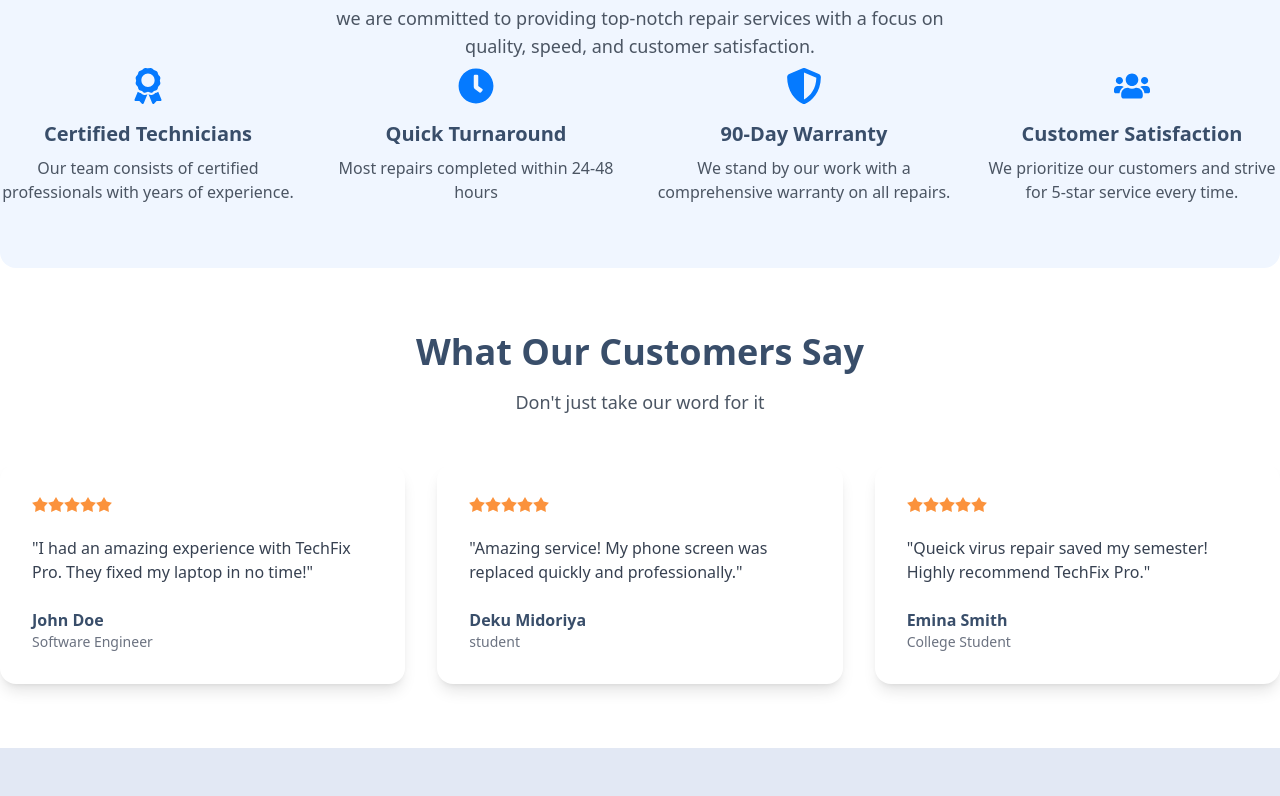
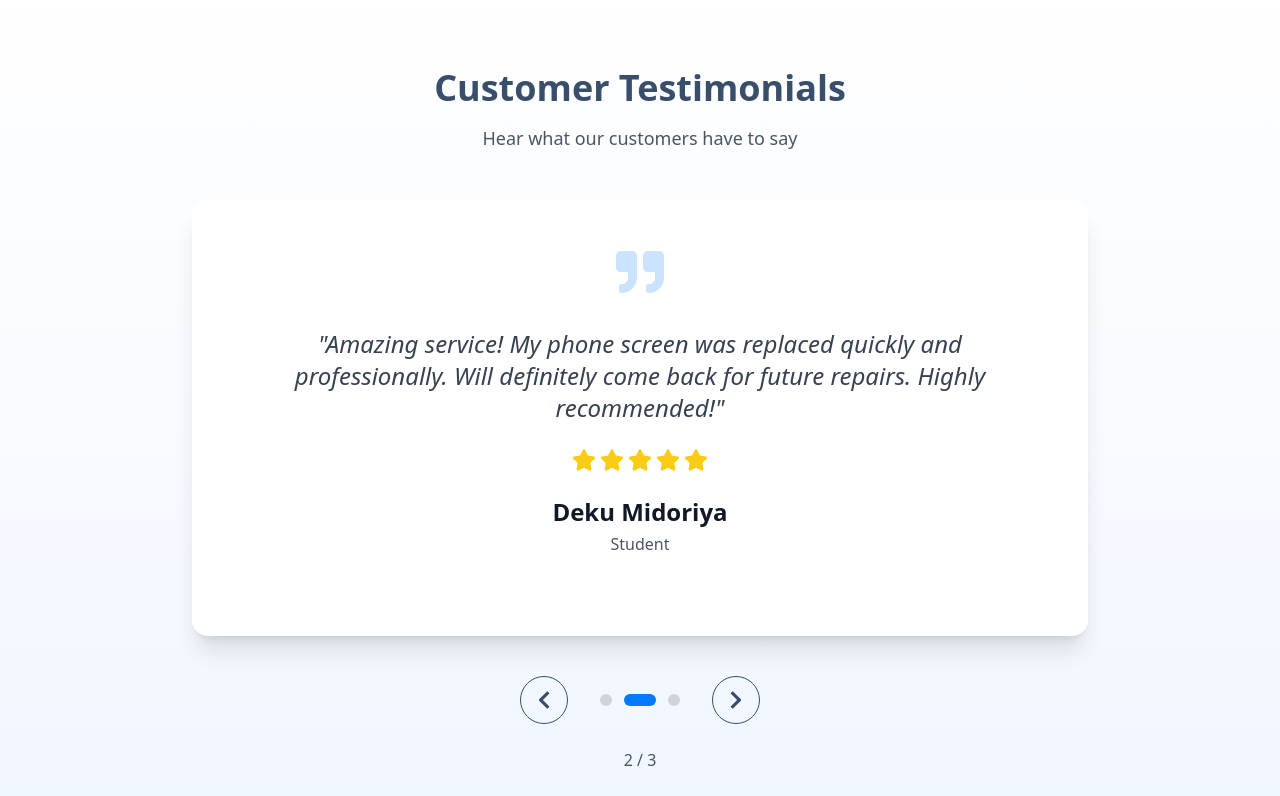
Before and after one commit to kikluz/techFix, a React (Vite) app: page / in a window 1280 px wide. Shown: the part 1920-2716 px from the top of the page. Built offline with nearby package versions, Linux system fonts and the light colour scheme.

Commit message:
show only three colomns on services

```diff
--- a/src/components/ServicesGrid.jsx
+++ b/src/components/ServicesGrid.jsx
@@ -56,6 +56,8 @@ const services = [
 ];
 
 const ServicesGrid = () => {
+  // ? Show only first 3 services for preview
+  const displayedServices = services.slice(0, 3);
   return (
     <section className="py-16">
       <div className="text-center mb-12">
@@ -66,7 +68,7 @@ const ServicesGrid = () => {
       </div>
 
       <div className="grid grid-cols-1 md:grid-cols-2 lg:grid-cols-3 gap-8">
-        {services.map((servise) => {
+        {displayedServices.map((servise) => {
           return (
             <div
               key={servise.id}
--- a/src/components/Testimonials.jsx
+++ b/src/components/Testimonials.jsx
@@ -1,4 +1,10 @@
-import React from "react";
+import React, { useState, useEffect } from "react";
+import {
+  FaStar,
+  FaChevronLeft,
+  FaChevronRight,
+  FaQuoteRight,
+} from "react-icons/fa";
 
 const testimonials = [
   {
@@ -6,15 +12,15 @@ const testimonials = [
     name: "John Doe",
     role: "Software Engineer",
     content:
-      "I had an amazing experience with TechFix Pro. They fixed my laptop in no time!",
+      "I had an amazing experience with TechFix Pro. They fixed my laptop in no time and the service was exceptional! The technician was knowledgeable and courteous.",
     rating: 5,
   },
   {
     id: 2,
     name: "Deku Midoriya",
-    role: "student",
+    role: "Student",
     content:
-      "Amazing service! My phone screen was replaced quickly and professionally.",
+      "Amazing service! My phone screen was replaced quickly and professionally. Will definitely come back for future repairs. Highly recommended!",
     rating: 5,
   },
   {
@@ -22,42 +28,140 @@ const testimonials = [
     name: "Emina Smith",
     role: "College Student",
     content:
-      "Queick virus repair saved my semester! Highly recommend TechFix Pro.",
+      "Quick virus repair saved my semester! Highly recommend TechFix Pro for any computer issues. They were fast, efficient, and affordable.",
     rating: 5,
   },
 ];
+
 const Testimonials = () => {
+  const [currentIndex, setCurrentIndex] = useState(0);
+  const [fade, setFade] = useState(true);
+
+  // Auto slide every 5 seconds
+  useEffect(() => {
+    const interval = setInterval(() => {
+      handleNext();
+    }, 5000);
+    return () => clearInterval(interval);
+  }, [currentIndex]);
+
+  const handleNext = () => {
+    setFade(false);
+    setTimeout(() => {
+      setCurrentIndex((prev) => (prev + 1) % testimonials.length);
+      setFade(true);
+    }, 300);
+  };
+
+  const handlePrev = () => {
+    setFade(false);
+    setTimeout(() => {
+      setCurrentIndex(
+        (prev) => (prev - 1 + testimonials.length) % testimonials.length
+      );
+      setFade(true);
+    }, 300);
+  };
+
+  const handleDotClick = (index) => {
+    setFade(false);
+    setTimeout(() => {
+      setCurrentIndex(index);
+      setFade(true);
+    }, 300);
+  };
+
+  const currentTestimonial = testimonials[currentIndex];
+
   return (
-    <section className="py-16">
-      <div className="text-center mb-12">
-        <h2 className="text-4xl font-bold mb-4">What Our Customers Say</h2>
-        <p className="text-lg text-gray-600">Don't just take our word for it</p>
-      </div>
+    <section className="py-20 bg-gradient-to-b from-base-100 to-base-200">
+      <div className="container mx-auto px-4">
+        <div className="text-center mb-12">
+          <h2 className="text-4xl font-bold mb-4">Customer Testimonials</h2>
+          <p className="text-lg text-gray-600">
+            Hear what our customers have to say
+          </p>
+        </div>
 
-      <div className="grid grid-cols-1 md:grid-cols-3 gap-8">
-        {testimonials.map((testimonial) => (
-          <div key={testimonial.id} className="card bg-base-100 shadow-lg">
-            <div className="card-body">
-              <div className="rating rating-sm mb-4">
-                {[...Array(5)].map((_, i) => (
-                  <input
-                    key={i}
-                    type="radio"
-                    name={`rating-${testimonial.id}`}
-                    className="mask mask-star-2 bg-orange-400"
-                    checked={i < testimonial.rating}
-                    readOnly
-                  />
-                ))}
+        <div className="max-w-4xl mx-auto">
+          {/* Testimonial Card */}
+          <div
+            className={`card bg-base-100 shadow-xl transition-opacity duration-500 ${
+              fade ? "opacity-100" : "opacity-0"
+            }`}
+          >
+            <div className="card-body p-8 md:p-12">
+              {/* Quote Icon */}
+              <div className="flex justify-center mb-6">
+                <FaQuoteRight className="text-5xl text-primary opacity-20" />
               </div>
-              <p className="text-gray-700 mb-4">"{testimonial.content}"</p>
-              <div>
-                <p className="font-semibold">{testimonial.name}</p>
-                <p className="text-sm text-gray-500">{testimonial.role}</p>
+
+              {/* Content */}
+              <div className="text-center mb-8">
+                <p className="text-xl md:text-2xl italic text-gray-700 mb-6">
+                  "{currentTestimonial.content}"
+                </p>
+
+                {/* Rating */}
+                <div className="flex justify-center gap-1 mb-6">
+                  {[...Array(currentTestimonial.rating)].map((_, i) => (
+                    <FaStar key={i} className="text-2xl text-yellow-400" />
+                  ))}
+                </div>
+
+                {/* Author */}
+                <div>
+                  <p className="text-2xl font-bold text-gray-900 mb-1">
+                    {currentTestimonial.name}
+                  </p>
+                  <p className="text-gray-600">{currentTestimonial.role}</p>
+                </div>
               </div>
             </div>
           </div>
-        ))}
+
+          {/* Navigation */}
+          <div className="flex justify-center items-center gap-8 mt-10">
+            <button
+              onClick={handlePrev}
+              className="btn btn-circle btn-outline hover:btn-primary transition-all"
+              aria-label="Previous testimonial"
+            >
+              <FaChevronLeft className="text-xl" />
+            </button>
+
+            {/* Indicators */}
+            <div className="flex gap-3">
+              {testimonials.map((_, index) => (
+                <button
+                  key={index}
+                  onClick={() => handleDotClick(index)}
+                  className={`w-3 h-3 rounded-full transition-all ${
+                    index === currentIndex
+                      ? "bg-primary w-8"
+                      : "bg-gray-300 hover:bg-gray-400"
+                  }`}
+                  aria-label={`Go to testimonial ${index + 1}`}
+                />
+              ))}
+            </div>
+
+            <button
+              onClick={handleNext}
+              className="btn btn-circle btn-outline hover:btn-primary transition-all"
+              aria-label="Next testimonial"
+            >
+              <FaChevronRight className="text-xl" />
+            </button>
+          </div>
+
+          {/* Counter */}
+          <div className="text-center mt-6">
+            <span className="text-gray-600">
+              {currentIndex + 1} / {testimonials.length}
+            </span>
+          </div>
+        </div>
       </div>
     </section>
   );
```
